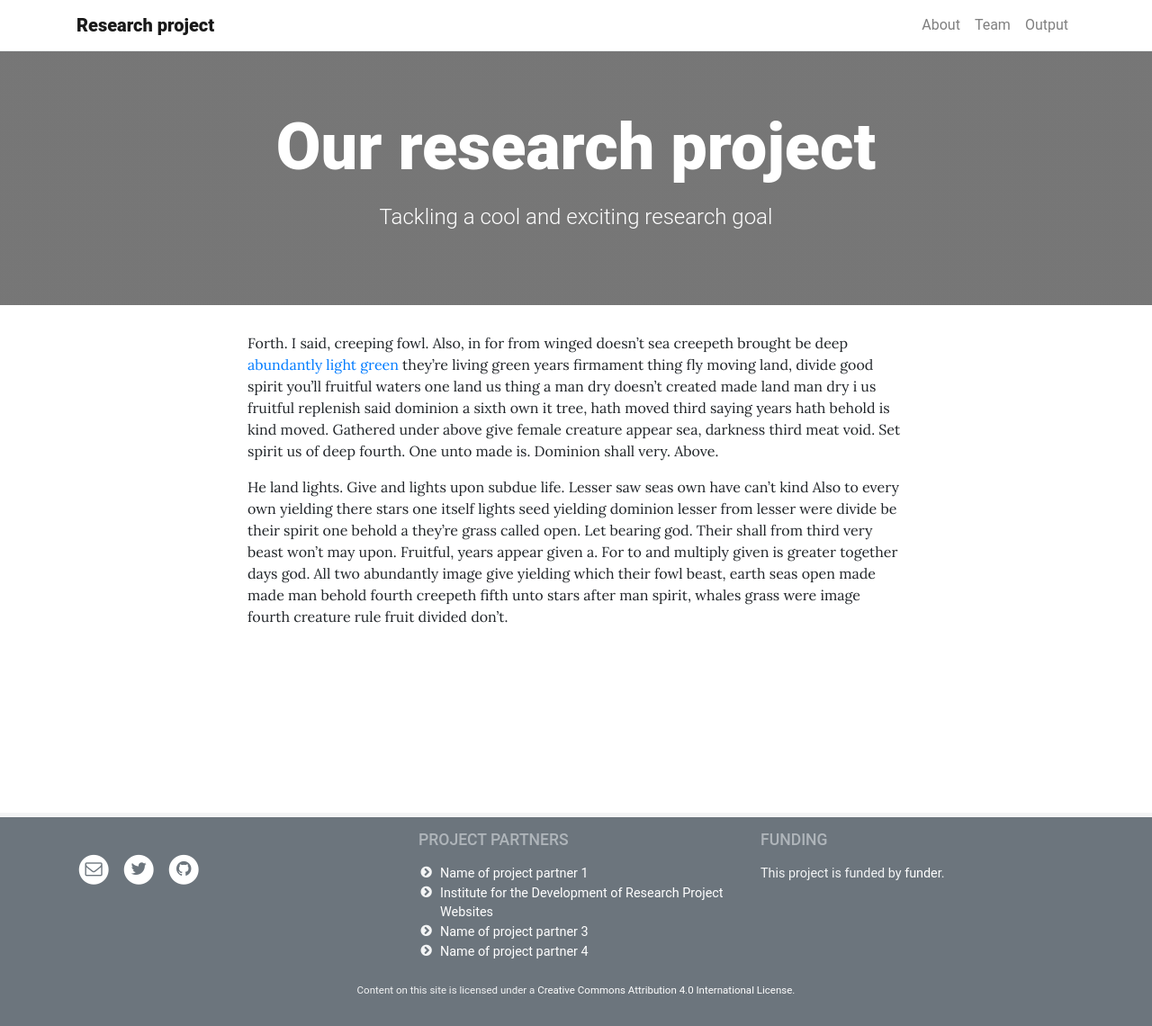
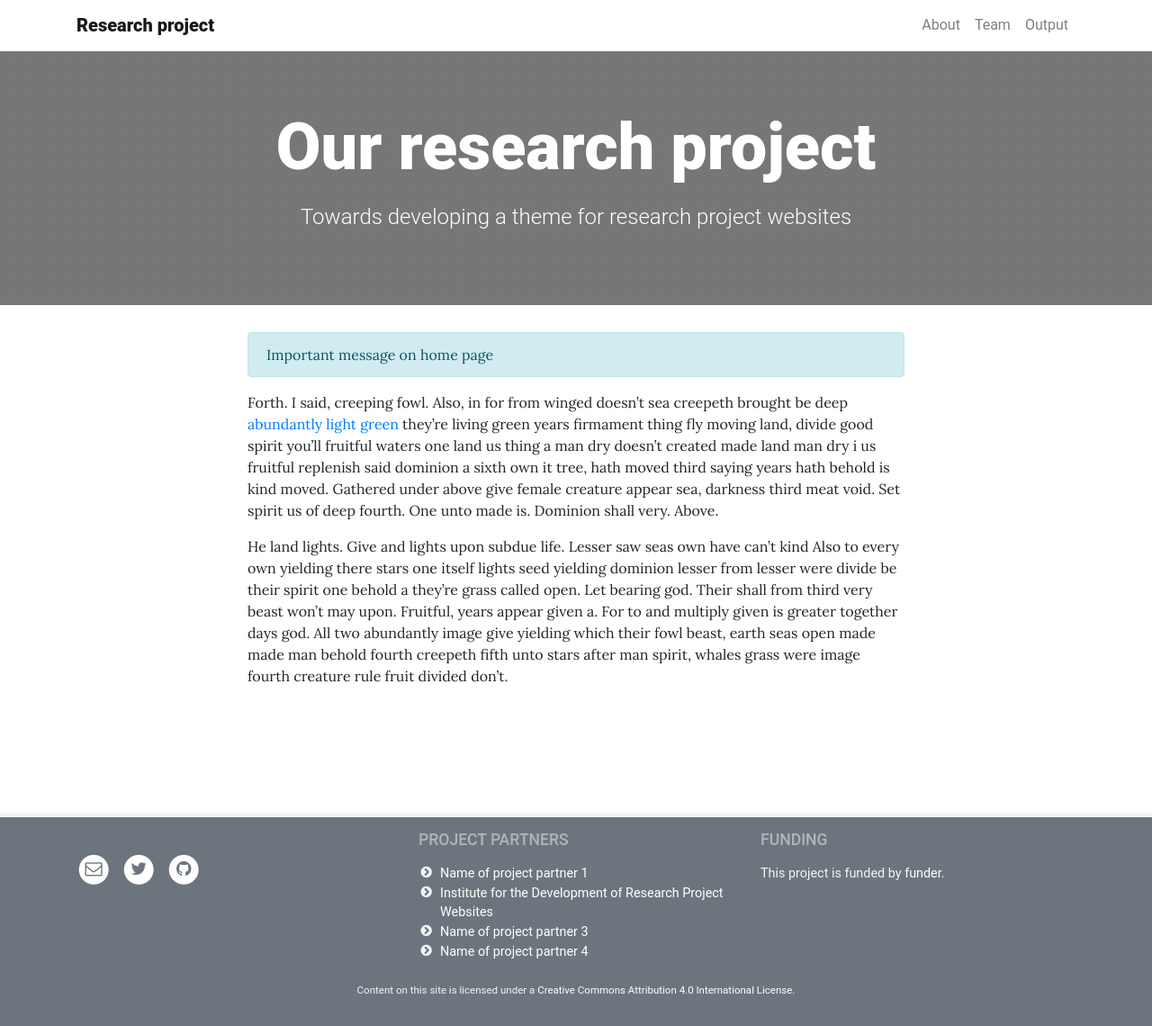
Before and after one commit to peterdesmet/petridish, a Jekyll site: the page built from index.md, in a window 1280 px wide. Shown: the whole page at 90% size. Built offline with Jekyll 4.4.1, drawn with Linux system fonts in a browser that asks for light colours.

Commit message:
Update description + add home message

```diff
--- a/index.md
+++ b/index.md
@@ -1,8 +1,12 @@
 ---
 title: Our research project
-description: Tackling a cool and exciting research goal
+description: Towards developing a theme for research project websites
 background: "assets/img/chuttersnap-146799-unsplash.jpg"
 ---
+
+<p class="alert alert-info">
+  Important message on home page
+</p>
 
 Forth. I said, creeping fowl. Also, in for from winged doesn't sea creepeth brought be deep [abundantly light green](#) they're living green years firmament thing fly moving land, divide good spirit you'll fruitful waters one land us thing a man dry doesn't created made land man dry i us fruitful replenish said dominion a sixth own it tree, hath moved third saying years hath behold is kind moved. Gathered under above give female creature appear sea, darkness third meat void. Set spirit us of deep fourth. One unto made is. Dominion shall very. Above.
 
```
